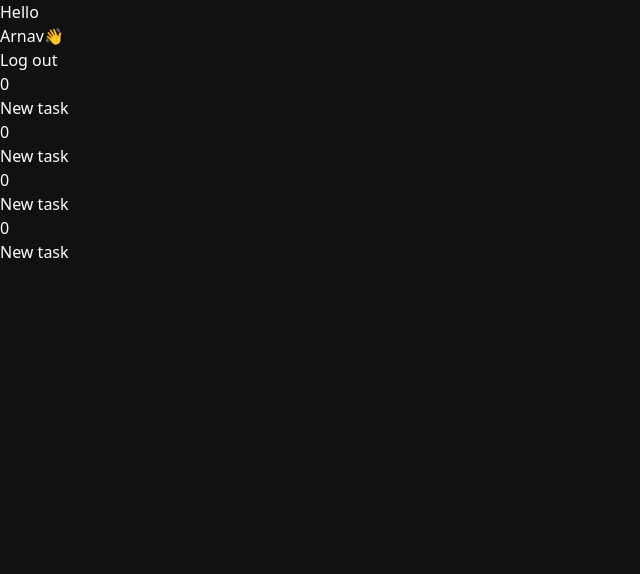
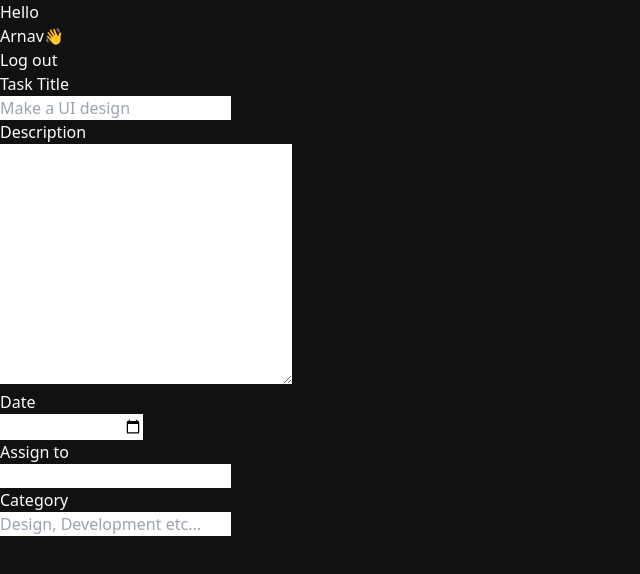
Before and after one commit to arnavsawant9/Employee-Management-System, a React (Vite) app: page / in a window 1280 px wide. Shown: the top 574 px of the page, without its empty margins (0-640 px from the left). Built offline with nearby package versions, Linux system fonts and the light colour scheme.

Commit message:
made admin dashboard

```diff
--- a/src/App.jsx
+++ b/src/App.jsx
@@ -2,12 +2,14 @@ import React from 'react'
 import Login from "./components/Auth/login";
 import EmployeeDashboard from './components/Dashboard/EmployeeDashboard';
 import Header from './components/others/Header';
+import AdminDashboard from './components/Dashboard/AdminDashboard';
 
 const App = () => {
   return (
     <div>
       {/* <Login/> */}
-      <EmployeeDashboard/>
+      {/* <EmployeeDashboard/> */}
+      <AdminDashboard/>
     </div>
   )
 }
--- a/src/components/Dashboard/AdminDashboard.jsx
+++ b/src/components/Dashboard/AdminDashboard.jsx
@@ -0,0 +1,29 @@
+import React from 'react'
+import Header from "../others/Header"
+
+const AdminDashboard = () => {
+  return (
+    <div>
+        <Header />
+        <div className='p-20 flex flex-col '>
+                <h3 className='pb-2 text-2xl'>Task Title</h3>
+                <input placeholder='Make a UI design' type='text' className='text-white p-1 outline-none rounded-xl bg-gray-300' />
+
+
+                <h3 className='pb-2 text-2xl pt-10'>Description</h3>
+                <textarea cols="30" rows="10" type='text' className='text-white p-1 outline-none rounded-xl bg-gray-300'>Describe the work</textarea>
+
+                <h3 className='pb-2 text-2xl pt-10'>Date</h3>
+                <input type='date' className='text-white p-1 outline-none rounded-xl bg-gray-300'/>
+
+                <h3 className='pb-2 text-2xl pt-10'>Assign to</h3>
+                <input placeholder='' type='text' className='text-white p-1 outline-none rounded-xl bg-gray-300' />
+
+                <h3 className='pb-2 text-2xl pt-10'>Category</h3>
+                <input placeholder='Design, Development etc...' type='text' className='text-white p-1 outline-none rounded-xl bg-gray-300' />
+        </div>
+    </div>
+  )
+}
+
+export default AdminDashboard
--- a/src/components/Dashboard/EmployeeDashboard.jsx
+++ b/src/components/Dashboard/EmployeeDashboard.jsx
@@ -1,6 +1,7 @@
 import React, {useState} from 'react'
 import Header from '../others/Header'
 import TaskLists from '../others/TaskLists'
+import TaskList from '../TaskList/TaskList'
 
 const EmployeeDashboard = () => {
   return (
@@ -10,6 +11,7 @@ const EmployeeDashboard = () => {
     </div>
     <div>
         <TaskLists/>
+        <TaskList/>
     </div>
     </>
   )
--- a/src/components/TaskList/TaskList.jsx
+++ b/src/components/TaskList/TaskList.jsx
@@ -0,0 +1,20 @@
+import React from 'react'
+
+const TaskList = () => {
+  return (
+    <div id="tasklist" className="h-[40vh] px-4 margin-0 overflow-x-auto flex items-center justify-start gap-5 flex-nowrap  mt-10">
+        <div className="h-[65%] flex-shrink-0 w-[300px] bg-red-400 rounded-xl p-3 flex">
+            {/* <div className='flex items-center justify-between'>
+                <h3 className='bg-red-500 px-2 py-1 rounded-md'>High</h3>
+                <h4 className='ml-auto'>20 feb 2024</h4>
+            </div>    */}
+            <div class="bg-red-400 rounded-xl p-2 flex items-center justify-between w-96">
+                <h2 class="bg-red-500 text-white px-2 py-1 rounded-md">High</h2>
+                <h3 class="text-white">20 Feb 2024</h3>
+            </div>
+        </div>
+    </div>
+  )
+}
+
+export default TaskList
--- a/src/index.css
+++ b/src/index.css
@@ -9,3 +9,7 @@
 body{
   background-color: #111;
 }
+
+#tasklist::-webkit-scrollbar{
+  display:none
+}
```
